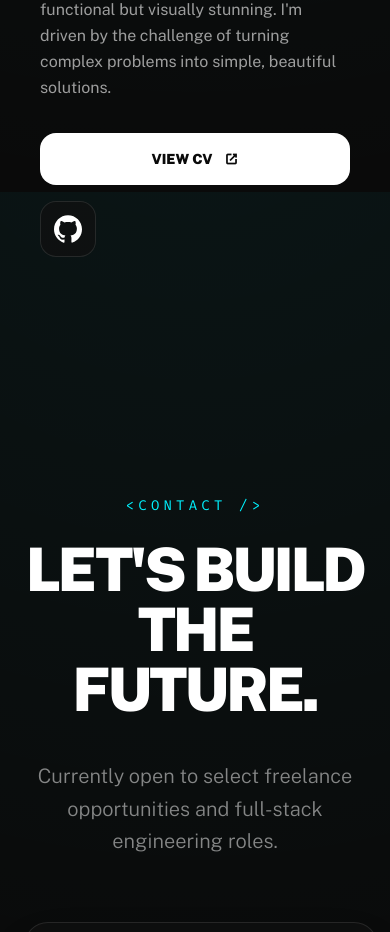
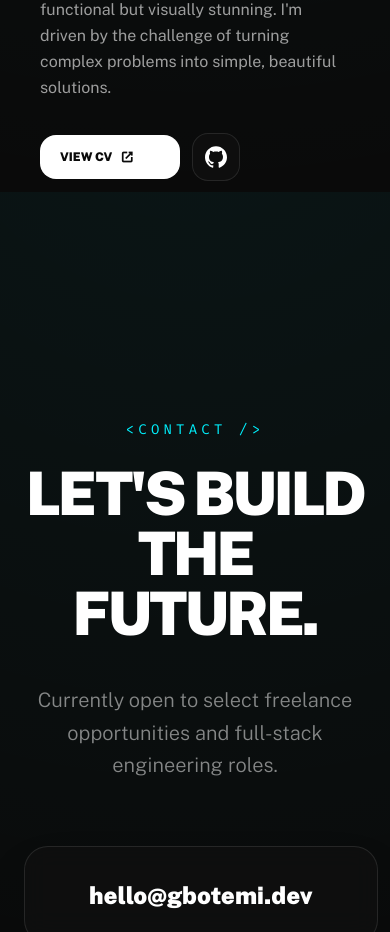
Before and after one commit to temi234-cmd/Second-portfolio, a React (Vite) app: page / in a window 390 px wide. Shown: the part 6560-7492 px from the top of the page. Built offline with nearby package versions, Linux system fonts and the light colour scheme.

Commit message:
fix responsiveness

```diff
--- a/src/components/AIassistant.tsx
+++ b/src/components/AIassistant.tsx
@@ -66,9 +66,9 @@ Keep answers short and concise.`
   };
 
   return (
-    <div className="fixed bottom-10 right-10 z-[60]">
+    <div className="fixed bottom-4 right-4 sm:bottom-10 sm:right-10 z-[60]">
       {isOpen ? (
-        <div className="glass w-[350px] h-[500px] rounded-3xl flex flex-col overflow-hidden shadow-2xl border border-primary/20 animate-in fade-in zoom-in duration-300">
+        <div className="glass w-[90vw] max-w-[380px] h-[80vh] md:h-[500px] rounded-3xl flex flex-col overflow-hidden shadow-2xl border border-primary/20 animate-in fade-in zoom-in duration-300">
           <div className="bg-primary/10 p-5 flex items-center justify-between border-b border-white/5">
             <div className="flex items-center gap-3">
               <div className="size-3 bg-primary rounded-full animate-pulse shadow-[0_0_10px_#00f2ff]"></div>
--- a/src/components/About.tsx
+++ b/src/components/About.tsx
@@ -59,25 +59,24 @@ const About: React.FC = () => {
             </p>
           </div>
 
-          <div className="flex flex-wrap gap-4 md:gap-6 items-center">
+          <div className="flex items-center gap-3 flex-nowrap">
             <a
               href="Oluwagbotemi Resume.pdf"
               target="_blank"
               rel="noopener noreferrer"
-              className="bg-white text-background-dark font-black px-7 py-4 md:px-10 md:py-5 rounded-2xl flex items-center gap-3 hover:bg-primary transition-all hover:shadow-[0_0_30px_rgba(255,255,255,0.2)] text-sm md:text-base w-full sm:w-auto justify-center"
+              className="bg-white text-background-dark font-black px-5 py-3 sm:px-7 sm:py-4 rounded-2xl inline-flex items-center gap-2 hover:bg-primary transition-all hover:shadow-[0_0_30px_rgba(255,255,255,0.2)] text-xs sm:text-sm md:text-base min-w-[140px]"
             >
-              VIEW CV{' '}
+              VIEW CV
               <span className="material-symbols-outlined text-sm font-black">
                 open_in_new
               </span>
             </a>
-            <div className="flex gap-4">
-              <a
-                href="https://github.com"
-                target="_blank"
-                rel="noopener noreferrer"
-                className="size-14 md:size-16 rounded-2xl glass flex items-center justify-center hover:text-primary transition-all border border-white/10 hover:border-primary/40 group"
-              >
+            <a
+              href="https://github.com"
+              target="_blank"
+              rel="noopener noreferrer"
+              className="size-12 rounded-2xl glass flex items-center justify-center hover:text-primary transition-all border border-white/10 hover:border-primary/40 group p-3"
+            >
                 <svg
                   className="size-7 md:size-8 group-hover:scale-110 transition-transform"
                   fill="currentColor"
@@ -90,7 +89,6 @@ const About: React.FC = () => {
           </div>
         </div>
       </div>
-    </div>
   );
 };
 
```
